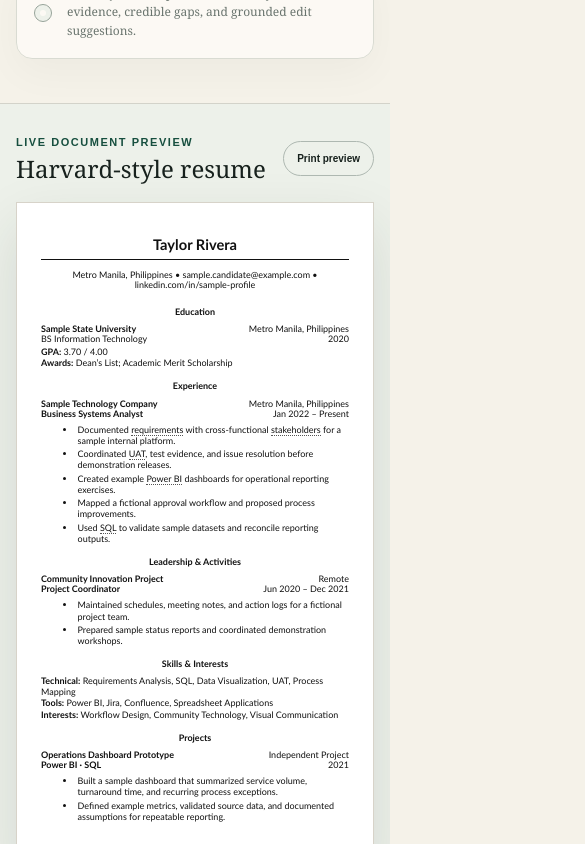
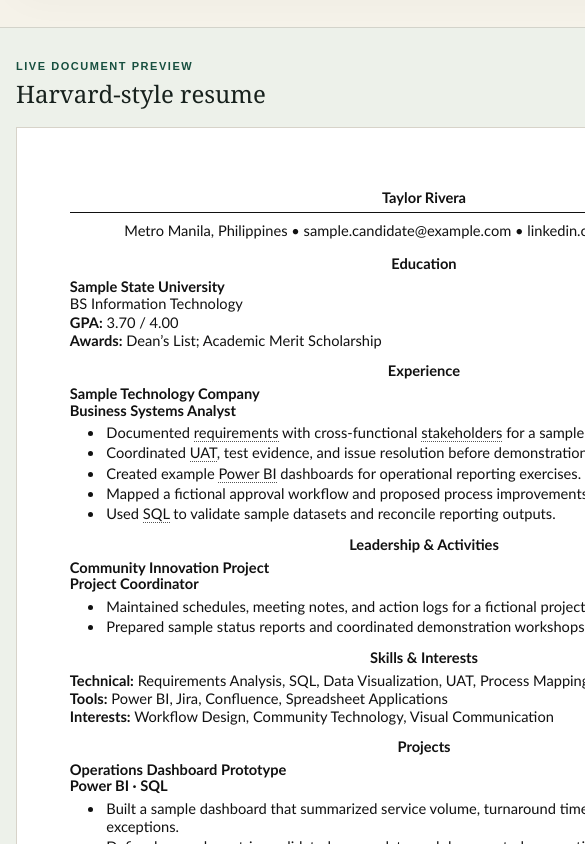
Before and after one commit to carlo-cortez/resume-signal, a Next.js app: page / in a window 390 px wide. Shown: the part 1400-2244 px from the top of the page, 585 px wide, since content can reach past the window. Built offline with nearby package versions, Linux system fonts and the light colour scheme.

Commit message:
Keep resume preview at fixed Letter layout

```diff
--- a/app/globals.css
+++ b/app/globals.css
@@ -183,7 +183,8 @@ textarea:focus { border-color: var(--forest); outline: 3px solid rgba(23,79,63,.
 .preview-header h2 { margin: 0; font: 500 24px/1.2 Georgia, serif; }
 .secondary-button { border: 1px solid #aeb8b1; border-radius: 999px; padding: 9px 13px; color: var(--ink); background: transparent; font-size: 10px; font-weight: 700; }
 .secondary-button:hover { background: var(--paper); }
-.paper { width: 100%; aspect-ratio: 8.5 / 11; padding: .65in .55in .4in; border: 1px solid #d7d3c9; background: #fff; color: #111; box-shadow: 0 24px 55px rgba(32,49,41,.12); font: 11pt/1.12 Calibri, Arial, Helvetica, sans-serif; }
+.paper-frame { width: 100%; height: calc(1056px * var(--preview-scale)); overflow: hidden; }
+.paper { width: 8.5in; min-height: 11in; padding: .65in .55in .4in; border: 1px solid #d7d3c9; background: #fff; color: #111; box-shadow: 0 24px 55px rgba(32,49,41,.12); font: 11pt/1.12 Calibri, Arial, Helvetica, sans-serif; transform: scale(var(--preview-scale)); transform-origin: top left; }
 .resume-name { padding-bottom: 6px; border-bottom: 1px solid #111; text-align: center; font-size: 11pt; font-weight: 700; }
 .contact { margin: 10px 0 16px; text-align: center; color: #111; font: inherit; white-space: nowrap; }
 .resume-section { margin-top: 13px; }
@@ -256,7 +257,7 @@ footer strong { color: var(--ink); }
   .workspace { grid-template-columns: 1fr; }
   .controls-column { border-right: 0; border-bottom: 1px solid rgba(23,33,29,.15); }
   .preview-column { padding-left: clamp(20px, 4vw, 64px); }
-  .paper { max-width: 760px; margin: 0 auto; }
+  .paper-frame { max-width: 8.5in; margin: 0 auto; }
 }
 
 @media (max-width: 760px) {
@@ -286,10 +287,6 @@ footer strong { color: var(--ink); }
   .controls-column, .preview-column, .library-view { padding-left: 16px; padding-right: 16px; }
   .panel { padding: 17px; }
   .preview-header { align-items: center; }
-  .paper { min-height: auto; padding: 34px 24px; font-size: 9px; }
-  .contact { font-size: 9px; white-space: normal; }
-  .resume-line { align-items: start; gap: 10px; }
-  .resume-line > :first-child { max-width: 68%; }
   .preview-legend { display: grid; }
   .role-list { grid-template-columns: 1fr; }
   .profile-heading { display: grid; gap: 12px; }
@@ -303,7 +300,8 @@ footer strong { color: var(--ink); }
   .site-header, .hero, .tabs, .controls-column, .preview-header, .preview-legend, footer { display: none !important; }
   .workspace { display: block; }
   .preview-column { padding: 0; background: white; }
-  .paper { width: auto; min-height: 0; aspect-ratio: auto; padding: 0; border: 0; box-shadow: none; font: 11pt/1.12 Calibri, Arial, Helvetica, sans-serif; }
+  .paper-frame { width: auto; max-width: none; height: auto; overflow: visible; }
+  .paper { width: auto; min-height: 0; padding: 0; border: 0; box-shadow: none; font: 11pt/1.12 Calibri, Arial, Helvetica, sans-serif; transform: none; }
   .resume-name { font-size: 11pt; }
   .contact { font-size: inherit; white-space: nowrap; }
 }
--- a/app/page.tsx
+++ b/app/page.tsx
@@ -1,6 +1,6 @@
 "use client";
 
-import { ChangeEvent, useEffect, useMemo, useState } from "react";
+import { CSSProperties, ChangeEvent, useEffect, useMemo, useRef, useState } from "react";
 
 type Tab = "scan" | "library";
 type Resolution = "accepted" | "rejected";
@@ -179,6 +179,8 @@ export default function Home() {
   const [saveStatus, setSaveStatus] = useState<"idle" | "saving" | "saved" | "error">("idle");
   const [hostedPostings, setHostedPostings] = useState<SavedPosting[]>([]);
   const [libraryStatus, setLibraryStatus] = useState<"idle" | "loading" | "ready" | "error">("idle");
+  const [previewScale, setPreviewScale] = useState(1);
+  const previewFrameRef = useRef<HTMLDivElement>(null);
 
   const detectedKeywords = useMemo(() => {
     const normalized = jobDescription.toLowerCase();
@@ -216,6 +218,20 @@ export default function Home() {
       })
       .catch(() => setLibraryStatus("error"));
   }, [tab]);
+
+  useEffect(() => {
+    const frame = previewFrameRef.current;
+    if (!frame) return;
+
+    const updatePreviewScale = () => {
+      setPreviewScale(frame.clientWidth / 816);
+    };
+    const observer = new ResizeObserver(updatePreviewScale);
+
+    observer.observe(frame);
+    updatePreviewScale();
+    return () => observer.disconnect();
+  }, []);
 
   function handleFile(event: ChangeEvent<HTMLInputElement>) {
     const file = event.target.files?.[0];
@@ -444,6 +460,11 @@ export default function Home() {
                 Print preview
               </button>
             </div>
+            <div
+              className="paper-frame"
+              ref={previewFrameRef}
+              style={{ "--preview-scale": previewScale } as CSSProperties}
+            >
             <div className="paper">
               <div className="resume-name">Taylor Rivera</div>
               <p className="contact">Metro Manila, Philippines • sample.candidate@example.com • linkedin.com/in/sample-profile</p>
@@ -488,6 +509,7 @@ export default function Home() {
                   <li>Defined example metrics, validated source data, and documented assumptions for repeatable reporting.</li>
                 </ResumeRole>
               </ResumeSection>
+            </div>
             </div>
             <div className="preview-legend">
               <span><i className="legend-hit" /> Language already supported by your resume</span>
```
Also changed, not shown: 1 other file (tests, documents, lock files or other folders).
